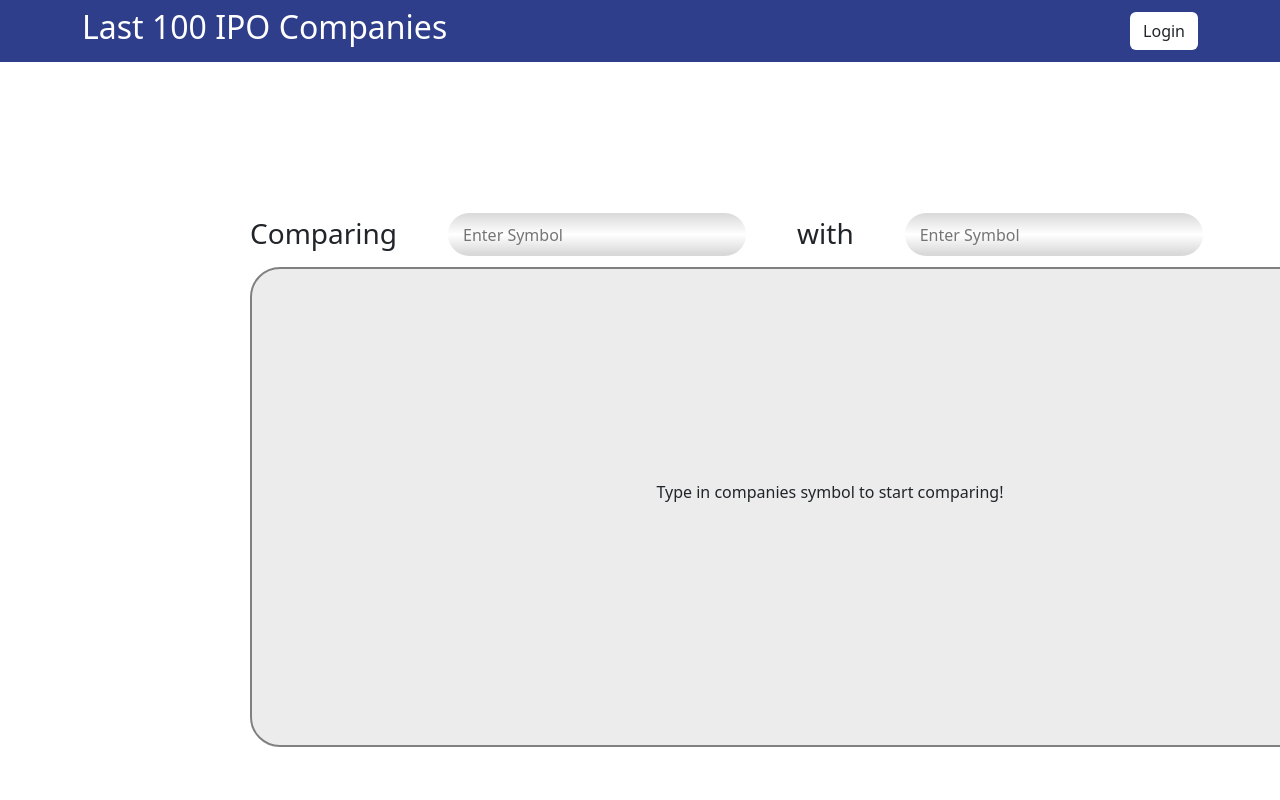
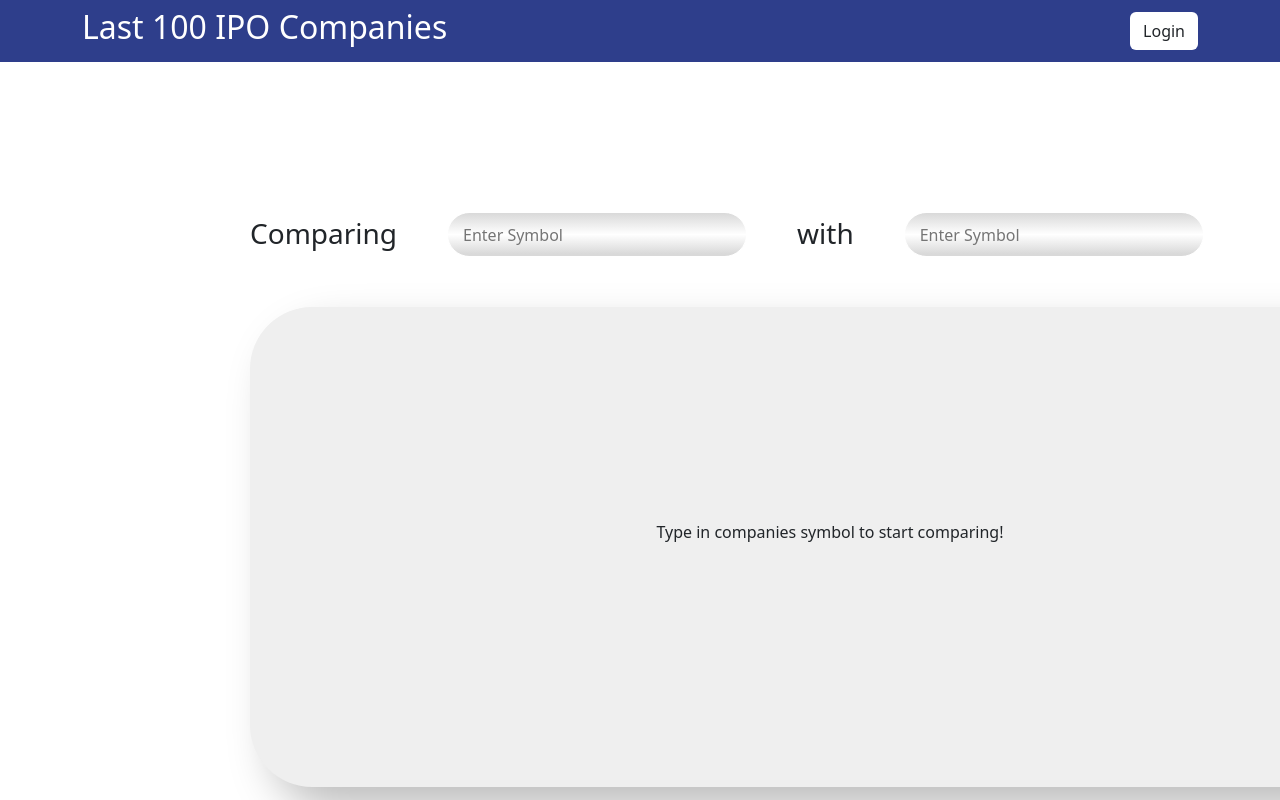
Before and after one commit to Mar-boi/NDRProject, a React (Vite) app in the folder internproject/: page /compare in a window 1280 px wide. Shown: the top 800 px of the page. Built offline with nearby package versions, Linux system fonts and the light colour scheme.

Commit message:
Minor UI change
- Swap button design in login page so it makes sense

```diff
--- a/internproject/package.json
+++ b/internproject/package.json
@@ -19,6 +19,7 @@
     "react-router-dom": "^7.1.5"
   },
   "devDependencies": {
+    "@types/js-cookie": "^3.0.6",
     "@types/react": "^18.0.27",
     "@types/react-dom": "^18.0.10",
     "@vitejs/plugin-react": "^3.1.0",
--- a/internproject/src/Compare.tsx
+++ b/internproject/src/Compare.tsx
@@ -98,7 +98,16 @@ const StockDataFetcher = () => {
 
       {
         (dataA === null && dataB === null) && (
-          <div className="setDivTable" style = {{display:"flex", justifyContent: "center", alignItems: "center", height: "30rem", border: "grey 2px solid", borderRadius: 30}}>
+          <div className="setDivTable" style = {{
+            display:"flex",
+            justifyContent: "center",
+            alignItems: "center",
+            height: "30rem",
+            borderRadius: "62px",
+            background: "#efefef",
+            boxShadow: "22px 22px 44px #bebebe, -22px -22px 44px #ffffff",
+            marginTop: "50px"
+            }}>
            Type in companies symbol to start comparing!
           </div>
         )
--- a/internproject/src/Login.tsx
+++ b/internproject/src/Login.tsx
@@ -108,7 +108,7 @@ type FormFields = {
               <input
                 type="submit"
                 value="Login"
-                className="btn loginBtnColor setBtn"
+                className="btn mainBtnColor setBtn"
               />
             </div>
           </form>
@@ -118,7 +118,7 @@ type FormFields = {
                 <input
                   type="submit"
                   value="Sign up"
-                  className="btn signupBtnColor setBtn"
+                  className="btn subBtnColor setBtn"
                 />
               </a>
             </div>
--- a/internproject/src/Profile.tsx
+++ b/internproject/src/Profile.tsx
@@ -106,6 +106,9 @@ export const Profile = () => {
   const handleOnSubmitPref = (event: React.FormEvent) => {
     // Prevent form default submission behavior
     event.preventDefault();
+
+    checkDays();
+
     const updatePref = {
       days: activeDays,
       hour: hour,
@@ -120,9 +123,22 @@ export const Profile = () => {
       .put("http://localhost:8080/updatePreference", updatePref)
       .then((response) => {
         console.log(response);
+        showAlert("Update successful", "success");
       })
-      .catch((e) => console.log(e));
+      .catch((e) => {
+        if (e.response && e.response.status === 400) {
+          showAlert(e.response.data, "danger");
+        } else {
+          console.error("An error occurred:", e);
+        }
+      })
   };
+
+  const checkDays = () => {
+    if(activeDays.length == 0 && receiveEmail) {
+      showAlert("You must select at least one day", "danger");
+    }
+  }
 
   const showAlert = (message: string, type: "success" | "danger") => {
     setAlertMessage(message);
--- a/internproject/src/Register.css
+++ b/internproject/src/Register.css
@@ -33,7 +33,7 @@
 
 }
 
-.signupBtnColor{
+.mainBtnColor{
     font-weight: bold;
     background-color: #D9D9D9;
     border-color: transparent;
@@ -43,7 +43,7 @@
 
 }
 
-.loginBtnColor{
+.subBtnColor{
     font-weight: bold;
     background-color: #FFFFFF;
     color: #000000;
--- a/internproject/src/Signup.tsx
+++ b/internproject/src/Signup.tsx
@@ -174,7 +174,7 @@ function Signup() {
               <input
                 type="submit"
                 value="Sign up"
-                className="btn signupBtnColor setBtn"
+                className="btn mainBtnColor setBtn"
               />
               <br />
             </div>
@@ -184,7 +184,7 @@ function Signup() {
                 <input
                   type="submit"
                   value="Login"
-                  className="btn loginBtnColor setBtn"
+                  className="btn subBtnColor setBtn"
                   onClick={() => navigate("/login")}
 
                 />
--- a/internproject/src/assets/model/ProtectedRoute.tsx
+++ b/internproject/src/assets/model/ProtectedRoute.tsx
@@ -7,7 +7,7 @@ interface ProtectedRouteProps {
 }
 
 const ProtectedRoute: React.FC<ProtectedRouteProps> = ({ element }) => {
-  const { user } = useAuth();  // Access user from context
+  const { user } = useAuth();
 
   if (!user) {
     return <Navigate to="/login" replace />;
```
Also changed, not shown: 1 other file (tests, documents, lock files or other folders).
